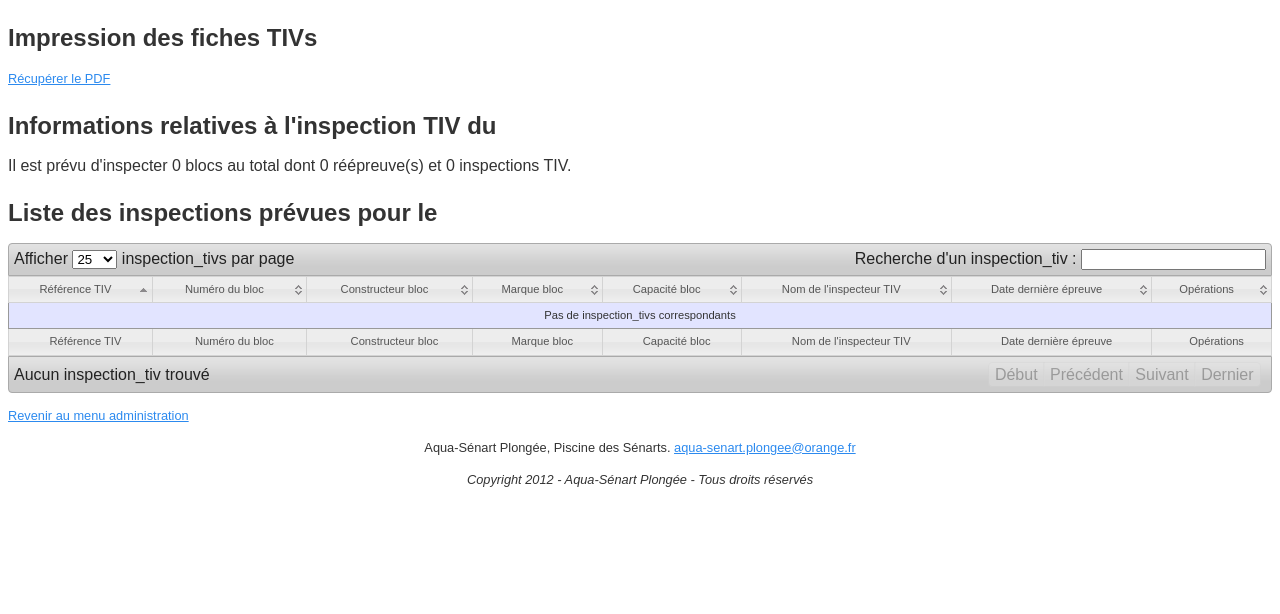
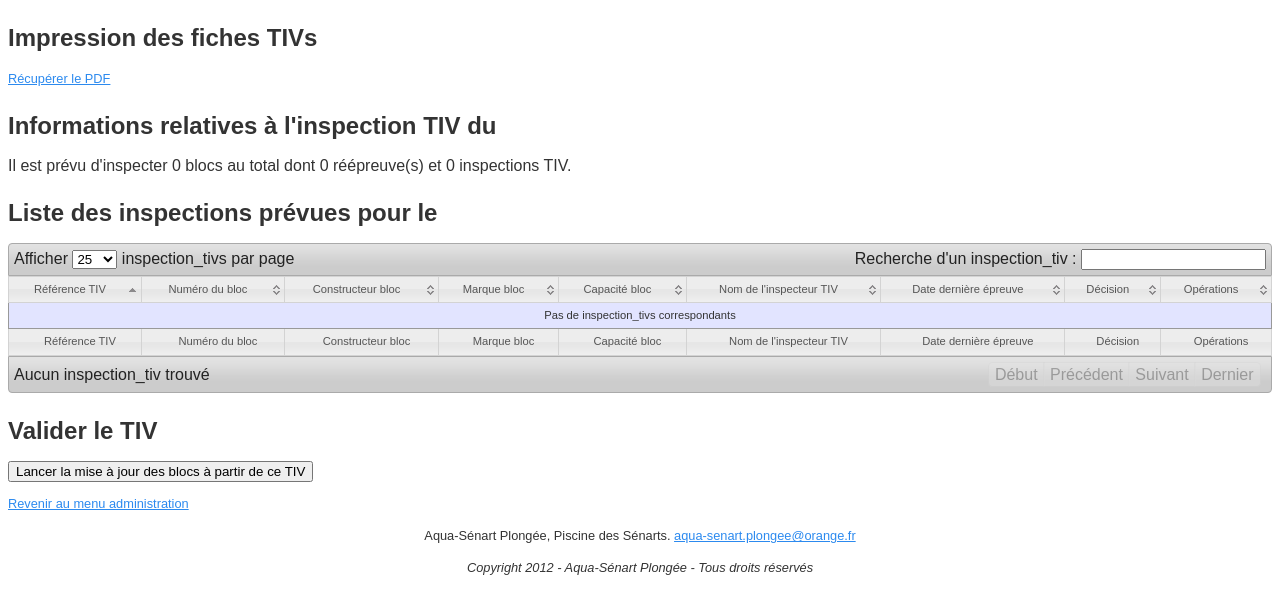
Before and after one commit to Yannig/gestion-bloc-tiv, a PHP site: page /preparation_tiv.php in a window 1280 px wide. Shown: the top 614 px of the page. Run offline with PHP 8.4, Linux system fonts and the light colour scheme; data that the repository does not hold is empty; a stand-in replaces the project's code that opens the database connection.

Commit message:
Ajout d'un formulaire permettant de valider en masse les blocs suite à un TIV.

```diff
--- a/trunk/tiv/consultation_tiv.php
+++ b/trunk/tiv/consultation_tiv.php
@@ -33,14 +33,23 @@
 
 print "<h2>Liste des inspections prévues pour le $date_tiv</h2>\n";
 
-$db_query = "SELECT inspection_tiv.id, bloc.id, bloc.constructeur, bloc.marque, bloc.capacite, inspecteur_tiv.nom, bloc.date_derniere_epreuve ".
+$db_query = "SELECT inspection_tiv.id, bloc.id, bloc.constructeur, bloc.marque, bloc.capacite, inspecteur_tiv.nom, bloc.date_derniere_epreuve, decision ".
             "FROM inspection_tiv, bloc, inspecteur_tiv ".
             "WHERE inspection_tiv.date = '$date_tiv' AND id_bloc = bloc.id AND id_inspecteur_tiv = inspecteur_tiv.id ".
             "ORDER BY inspecteur_tiv.nom";
 
 $element = "inspection_tiv";
-$columns = array("Référence TIV", "Numéro du bloc", "Constructeur bloc", "Marque bloc", "Capacité bloc", "Nom de l'inspecteur TIV", "Date dernière épreuve");
+$columns = array("Référence TIV", "Numéro du bloc", "Constructeur bloc", "Marque bloc", "Capacité bloc",
+                 "Nom de l'inspecteur TIV", "Date dernière épreuve", "Décision");
 include('table_creator.inc.php');
+
+print "<h2>Valider le TIV</h2>
+<form name='update_bloc_tiv' id='update_bloc_tiv' action='update_bloc_tiv.php' method='POST'>
+<input type='hidden' name='id_inspection' value='$date_tiv' />
+<input type='submit' name='lancer' value='Lancer la mise à jour des blocs à partir de ce TIV'
+onclick='return(confirm(\"Cette procédure va mettre à jour les blocs du club à l'aide du contenu
+des fiches de l&#145;inspection TIV à l&#145;état OK. Lancer la MAJ ?\"));' />
+</form>";
 
 print "<p><a href='index.php#admin'>Revenir au menu administration</a></p>\n";
 include_once('foot.inc.php');
```
